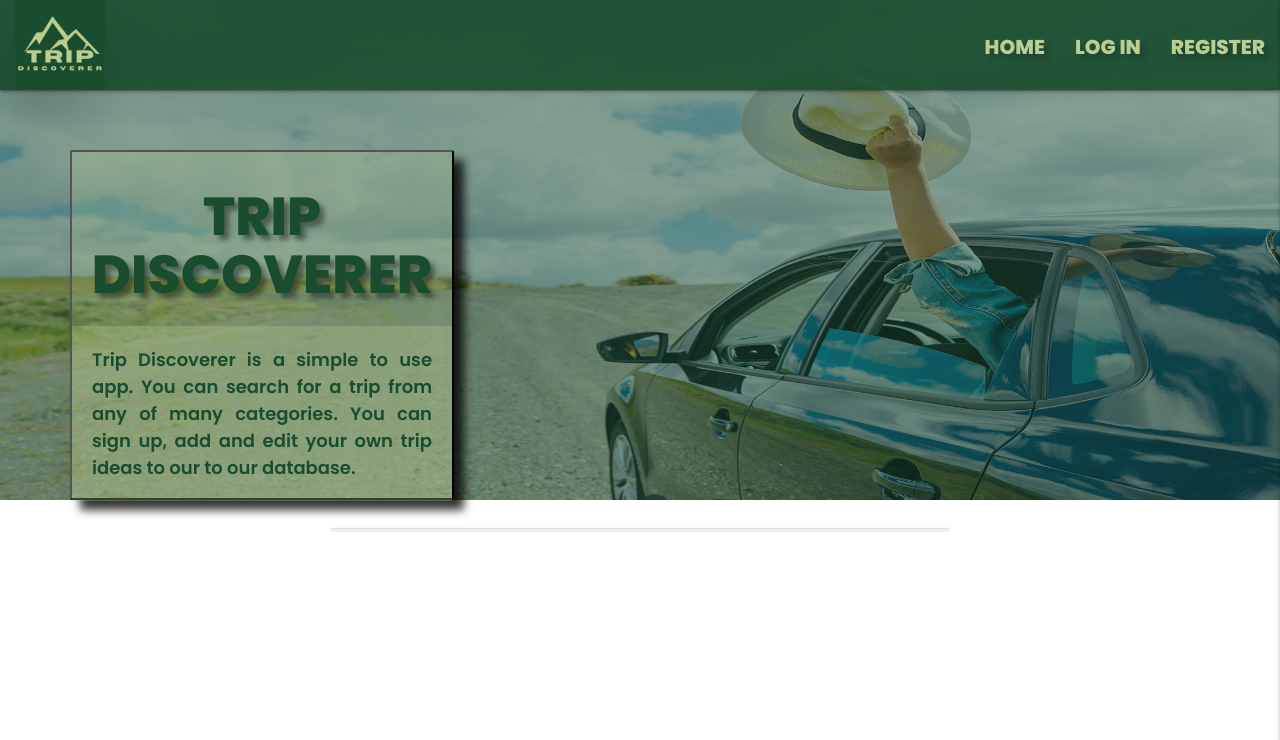
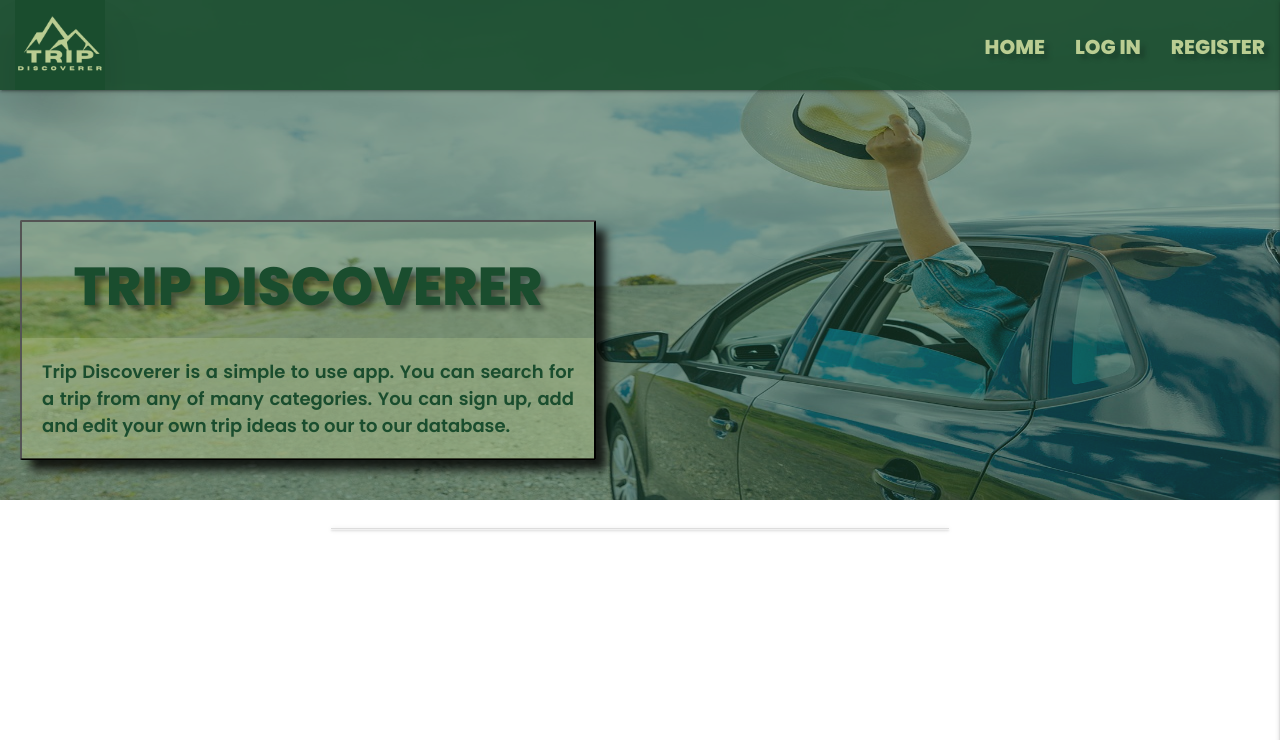
Before and after one commit to e-h-dev/trip-discoverer, a Flask app: page / in a window 1280 px wide. Shown: the top 740 px of the page. Run offline with Flask 3, Linux system fonts and the light colour scheme; data that the repository does not hold is empty; some libraries are stand-ins or nearby versions.

Commit message:
Update about box style

```diff
--- a/static/css/style.css
+++ b/static/css/style.css
@@ -78,14 +78,14 @@ nav{
 }
 
 .hero-about{
-  height:70%;
-  width:30%;
+  height:48%;
+  width:45%;
   font-family: var(--head-text);
   background-color: rgba(186, 205, 146, 0.2);
   color:var(--dark-color);
   position:relative;
-  left:70px;
-  bottom:350px;
+  left:20px;
+  bottom:280px;
   border-radius: 2px;
   border:outset 2px #000;
   box-shadow: 10px 10px 10px rgb(0 0 0 / 0.8);
```
